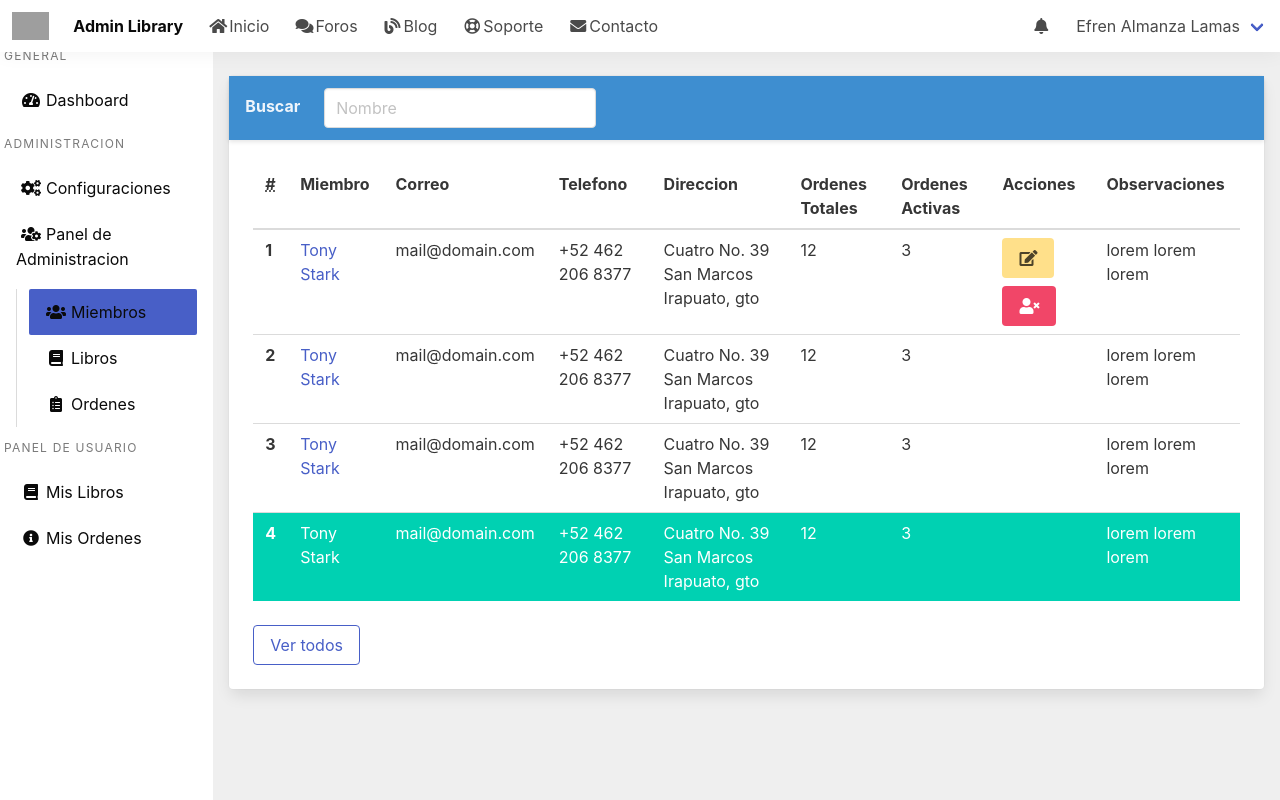
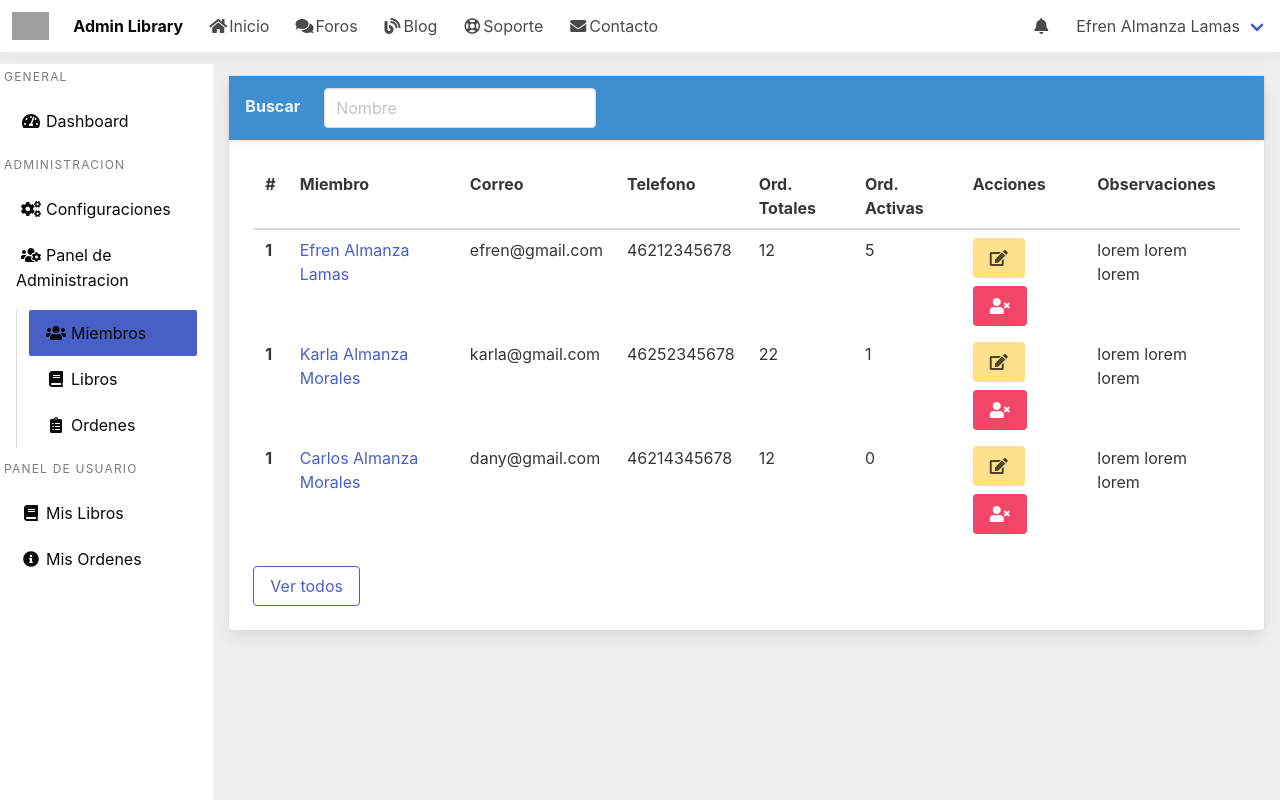
Before and after one commit to SpyroCode/library_gestion, a React (Create React App) app: page /customers in a window 1280 px wide. Built offline with nearby package versions, Linux system fonts and the light colour scheme; grey boxes are pictures that could not be loaded.

Commit message:
destructuracion del componente tables y sus registros

```diff
--- /dev/null
+++ b/src/components/TablesHeader.js
@@ -0,0 +1,26 @@
+import React from 'react';
+
+const HeaderTables=()=>{
+    return(
+        <header class="card-header">
+                <div class="card-header-title has-background-info has-text-light">
+                  <div class="field is-horizontal">
+                  <div class="field-label is-normal">
+                    <label class="label has-text-info-light">Buscar</label>
+                  </div>
+                  <div class="field-body">
+                    <div class="field">
+                      <p class="control">
+                        <input class="input" type="text" placeholder="Nombre"/>
+                      </p>
+                    </div>
+                  </div>
+                </div>
+                </div>
+
+        </header>
+
+    )
+}
+
+export default HeaderTables
--- /dev/null
+++ b/src/components/TablesRecordsItmes.js
@@ -0,0 +1,34 @@
+import React from 'react';
+import {  NavLink } from "react-router-dom"
+
+const TablesRecordsItems=(props)=>{
+    const {nombre,correo,telefono,totOrd,ordAct} = props.data
+
+
+    return(
+        <tbody>
+
+                      <tr>
+                        <th>1</th>
+                        <td><NavLink to="memberdetails">{nombre}</NavLink>
+                        </td>
+                        <td>{correo}</td>
+                        <td>{telefono}</td>
+
+                        <td>{totOrd}</td>
+                        <td>{ordAct}</td>
+                        <td>
+                          <div class="buttons">
+                            <button class="button is-warning"><i class="fas fa-edit"></i></button>
+                            <button class="button is-danger"><i class="fas fa-user-times"></i></button>
+                          </div>
+                        </td>
+                        <td>lorem lorem lorem </td>
+                      </tr>
+
+        </tbody>
+
+    )
+}
+
+export default TablesRecordsItems
--- /dev/null
+++ b/src/components/TablesTitlesItems.js
@@ -0,0 +1,12 @@
+import React from 'react';
+
+const TableTitlesItems=(props)=>{
+    const {title} = props.data
+
+    return(
+
+          <th>{title}</th>
+    )
+}
+
+export default TableTitlesItems
--- /dev/null
+++ b/src/components/tables.js
@@ -0,0 +1,104 @@
+import React from 'react';
+
+import TableTitlesItems from './TablesTitlesItems';
+import TablesRecordsItems from './TablesRecordsItmes';
+
+const data=[
+    {
+        Idx:0,
+        title:'#',
+    },
+    {
+        Idx:1,
+        title:'Miembro',
+    },
+    {
+        Idx:2,
+        title:'Correo',
+    },
+    {
+        Idx:3,
+        title:'Telefono',
+    },
+    {
+        Idx:4,
+        title:'Ord. Totales',
+    },
+    {
+        Idx:5,
+        title:'Ord. Activas',
+    },
+    {
+        Idx:6,
+        title:'Acciones',
+    },
+    {
+        Idx:7,
+        title:'Observaciones',
+    },
+
+
+
+]
+
+const dataMiembros=[
+     {
+         Idx:1,
+         nombre:'Efren Almanza Lamas',
+         correo:'efren@gmail.com',
+         telefono:'46212345678',
+         totOrd:12,
+         ordAct:5,
+         activo:1,
+         obs:"loremww sffhkwhwfk",
+     },
+     {
+        Idx:1,
+        nombre:'Karla Almanza Morales',
+        correo:'karla@gmail.com',
+        telefono:'46252345678',
+        totOrd:22,
+        ordAct:1,
+        activo:1,
+        obs:"loremww sffhkwhwfk",
+    },
+    {
+        Idx:1,
+        nombre:'Carlos Almanza Morales',
+        correo:'dany@gmail.com',
+        telefono:'46214345678',
+        totOrd:12,
+        ordAct:0,
+        activo:1,
+        obs:"loremww sffhkwhwfk",
+    },
+ ]
+
+const Tables=()=>{
+    return (
+        <div class="media">
+                  <table class="table">
+                  <thead>
+                    <tr>
+
+                        {data.map((item, idx)=>{
+                                return <TableTitlesItems key={idx}data={item}/>
+                        })}
+
+
+                    </tr>
+                </thead>
+
+                        {dataMiembros.map((item, idx)=>{
+                                return <TablesRecordsItems key={idx}data={item}/>
+                        })}
+
+
+
+                  </table>
+                   </div>
+
+    )
+}
+
+export default Tables
--- a/src/css/App.css
+++ b/src/css/App.css
@@ -23,7 +23,7 @@ body {
 
 .menu-container {
   position: fixed;
-  top: 5.4%;
+  top: 8%;
   bottom: 0;
   margin-top: auto;
   min-width: 300px;
--- a/src/views/Customers.js
+++ b/src/views/Customers.js
@@ -1,6 +1,8 @@
 import React from 'react'
 
-import { Link, NavLink } from "react-router-dom"
+import { Link } from "react-router-dom"
+import Tables from '../components/tables'
+import HeaderTables from '../components/TablesHeader'
 
 const Customers=()=>{
     return(
@@ -17,102 +19,12 @@ const Customers=()=>{
             <div className="column">
             <div class="column is-full">
               <div class="card">
-              <header class="card-header">
-                <div class="card-header-title has-background-info has-text-light">
-                  <div class="field is-horizontal">
-                  <div class="field-label is-normal">
-                    <label class="label has-text-info-light">Buscar</label>
-                  </div>
-                  <div class="field-body">
-                    <div class="field">
-                      <p class="control">
-                        <input class="input" type="text" placeholder="Nombre"/>
-                      </p>
-                    </div>
-                  </div>
-                </div>
-                </div>
-
-              </header>
+              <HeaderTables/>
                 <div class="card-content">
 
-                  <div class="media">
-                  <table class="table">
-                    <thead>
-                      <tr>
-                        <th><abbr title="Counter">#</abbr></th>
-                        <th>Miembro</th>
-                        <th>Correo</th>
-                        <th>Telefono</th>
-                        <th>Direccion</th>
-                        <th>Ordenes Totales</th>
-                        <th>Ordenes Activas</th>
-                        <th>Acciones</th>
-                        <th>Observaciones</th>
-                      </tr>
-                    </thead>
-
-                    <tbody>
-                      <tr>
-                        <th>1</th>
-                        <td><NavLink to="memberdetails">Tony Stark</NavLink>
-                        </td>
-                        <td>mail@domain.com</td>
-                        <td>+52 462 206 8377</td>
-                        <td>Cuatro No. 39 San Marcos Irapuato, gto</td>
-                        <td>12</td>
-                        <td>3</td>
-                        <td>
-                          <div class="buttons">
-                            <button class="button is-warning"><i class="fas fa-edit"></i></button>
-                            <button class="button is-danger"><i class="fas fa-user-times"></i></button>
-                          </div>
-                        </td>
-                        <td>lorem lorem lorem </td>
-                      </tr>
-                      <tr>
-                      <th>2</th>
-                        <td><NavLink to="memberdetails">Tony Stark</NavLink>
-                        </td>
-                        <td>mail@domain.com</td>
-                        <td>+52 462 206 8377</td>
-                        <td>Cuatro No. 39 San Marcos Irapuato, gto</td>
-                        <td>12</td>
-                        <td>3</td>
-                        <td></td>
-                        <td>lorem lorem lorem </td>
-                      </tr>
-                      <tr>
-                      <th>3</th>
-                        <td><NavLink to="memberdetails">Tony Stark</NavLink>
-                        </td>
-                        <td>mail@domain.com</td>
-                        <td>+52 462 206 8377</td>
-                        <td>Cuatro No. 39 San Marcos Irapuato, gto</td>
-                        <td>12</td>
-                        <td>3</td>
-                        <td></td>
-                        <td>lorem lorem lorem </td>
-                      </tr>
-                      <tr class="is-selected">
-                      <th>4</th>
-                        <td><NavLink to="memberdetails">Tony Stark</NavLink>
-                        </td>
-                        <td>mail@domain.com</td>
-                        <td>+52 462 206 8377</td>
-                        <td>Cuatro No. 39 San Marcos Irapuato, gto</td>
-                        <td>12</td>
-                        <td>3</td>
-                        <td></td>
-                        <td>lorem lorem lorem </td>
-                      </tr>
-
-
-                    </tbody>
-                  </table>
-                   </div>
+                    <Tables/>
                    <Link href="#" class="button is-link is-outlined">Ver todos</Link>
-                  </div>
+                </div>
                 </div>
               </div>
 
```
